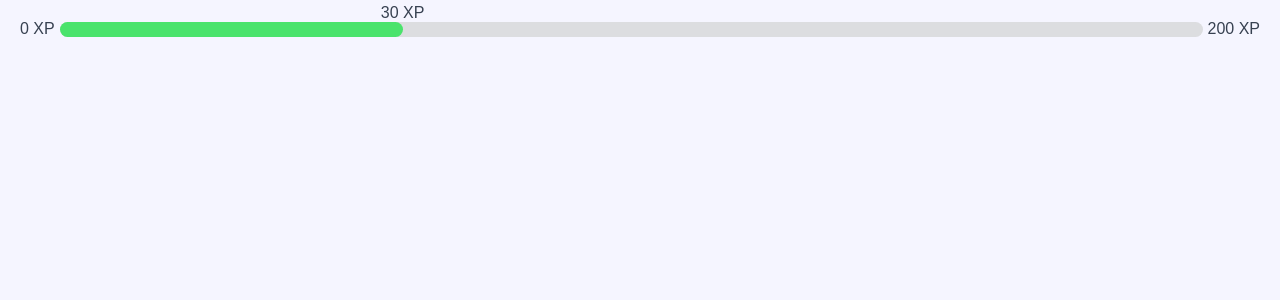
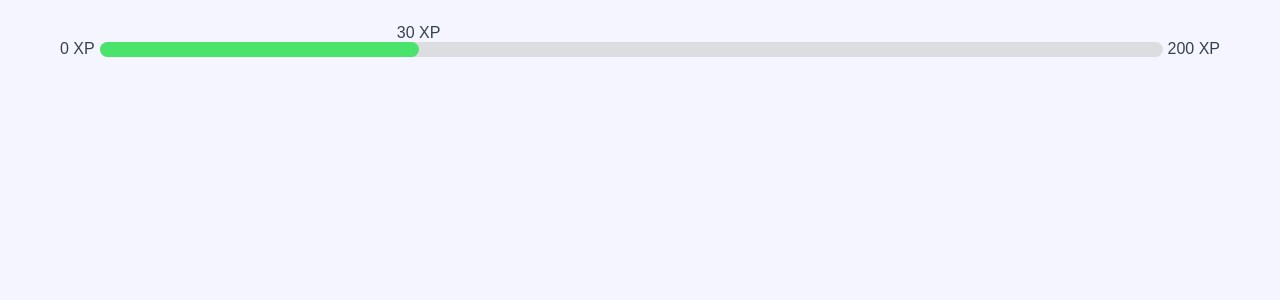
Before and after one commit to everton-dgn/pomodoro-react, a React (Create React App) app: page / in a window 1280 px wide. Shown: the top 300 px of the page. Built offline with nearby package versions, Linux system fonts and the light colour scheme.

Commit message:
:art: mudança para unidade de medida rem

```diff
--- a/src/components/ExperienceBar/styles.ts
+++ b/src/components/ExperienceBar/styles.ts
@@ -4,6 +4,8 @@ import { s, c } from 'theme'
 export const ContainerMain = styled(c.Row)`
   justify-content: center;
   align-items: center;
+  margin-top: 2rem;
+  margin-bottom: 2rem;
 
   span {
     display: flex;
@@ -14,17 +16,17 @@ export const ContainerMain = styled(c.Row)`
 `
 
 export const BarGrey = styled(c.Row)`
-  height: 15px;
+  height: 1.5rem;
   background-color: ${s.light400};
-  border-radius: 20px;
-  margin: 0 5px;
+  border-radius: 2rem;
+  margin: 0 0.5rem;
   position: relative;
 `
 
 export const BarGreen = styled(c.Row)<{ percent: number }>`
-  height: 15px;
+  height: 1.5rem;
   background-color: ${s.green300};
-  border-radius: 20px;
+  border-radius: 2rem;
   width: ${props => props.percent}%;
 `
 
@@ -32,7 +34,7 @@ export const CurrentExperience = styled.span<{ percent: number }>`
   display: flex;
   flex-direction: row;
   left: ${props => props.percent}%;
-  bottom: 15px;
+  bottom: 1.5rem;
   position: absolute;
   transform: translateX(-50%);
 `
--- a/src/styles/GlobalStyles.ts
+++ b/src/styles/GlobalStyles.ts
@@ -8,20 +8,23 @@ export default createGlobalStyle`
     box-sizing: border-box;
     text-decoration: none !important;
     -webkit-font-smoothing: antialiased !important;
-    font-family: 'Poppins', 'Arial', sans-serif !important;
+    font-family: 'Poppins', 'Arial', sans-serif;
     list-style: none !important;
+  }
+
+  html {
+    font-size: 62.5%;
   }
 
   body,
   html,
   #root {
     background-color: ${s.light200};
-    font-size: 15px;
     color: ${s.dark500};
   }
 
-  #root, input, select, textarea, button {
-    font: 400 16px 'Poppins', sans-serif;
+  body, #root, input, select, textarea, button {
+    font: 400 1.6rem 'Poppins', sans-serif;
   }
 
   #root {
@@ -33,7 +36,7 @@ export default createGlobalStyle`
 
   a,
   a:active {
-    color: #00f;
+    color: inherit;
     text-decoration: none;
   }
 
@@ -43,16 +46,16 @@ export default createGlobalStyle`
 
   ::-webkit-scrollbar,
   scrollbar-width {
-    width: 7px !important;
+    width: 0.7rem !important;
   }
 
   ::-webkit-scrollbar-thumb {
-    background-color: ${s.light300};
-    border-radius: 20px;
+    background-color: ${s.blue300};
+    border-radius: 20rem;
   }
 
   :root {
-    scrollbar-color: ${s.light300} ${s.light100} !important;
-    scrollbar-width: 7px !important;
+    scrollbar-color: ${s.blue300} ${s.light100} !important;
+    scrollbar-width: 0.7rem !important;
   }
 `
--- a/src/theme/breakpoints.ts
+++ b/src/theme/breakpoints.ts
@@ -6,8 +6,8 @@ interface BreakValues {
 }
 
 export default {
-  break: (num1: BreakValues) => `@media screen and (min-width: ${num1}px)`,
-  breakMax: (num2: BreakValues) => `@media screen and (max-width: ${num2}px)`,
+  break: (num1: BreakValues) => `@media screen and (min-width: ${num1}rem)`,
+  breakMax: (num2: BreakValues) => `@media screen and (max-width: ${num2}rem)`,
   breakMinMax: ({ param1, param2 }: BreakValues) =>
-    `@media screen and (max-width: ${param2}px) and (min-width: ${param1}px)`
+    `@media screen and (max-width: ${param2}px) and (min-width: ${param1}rem)`
 }
--- a/src/theme/layouts.ts
+++ b/src/theme/layouts.ts
@@ -11,9 +11,9 @@ export default {
     display: flex;
     flex-direction: column;
     width: 100%;
-    max-width: 1280px;
+    max-width: 120rem;
     margin: 0 auto;
-    padding: 0 20px;
+    padding: 0 2rem;
   `,
 
   Row: styled.div`
--- a/src/theme/typograph.ts
+++ b/src/theme/typograph.ts
@@ -1,21 +1,19 @@
 export default {
-  textTitle1: '30px',
-  textTitle2: '28px',
-  textTitle3: '25px',
-  textTitle4: '22px',
-  textTitle5: '20px',
-  textSubtitle1: '19px',
-  textSubtitle2: '18px',
-  textSubtitle3: '17px',
-  textSubtitle4: '16px',
-  textSubtitle5: '15px',
-  textP1: '15px',
-  textP2: '14px',
-  textP3: '13px',
-  textP4: '12px',
-  textP5: '11px',
-  textSmall1: '11px',
-  textSmall2: '10px',
-  textSmall3: '9px',
-  textSmall4: '8px'
+  textTitle1: '3.0rem',
+  textTitle2: '2.8rem',
+  textTitle3: '2.4rem',
+  textTitle4: '2.2rem',
+  textTitle5: '2rem',
+  textSubtitle1: '1.9rem',
+  textSubtitle2: '1.8rem',
+  textSubtitle3: '1.7rem',
+  textSubtitle4: '1.6rem',
+  textP1: '1.5rem',
+  textP2: '1.4rem',
+  textP3: '1.3rem',
+  textP4: '1.2rem',
+  textP5: '1.1rem',
+  textSmall1: '1rem',
+  textSmall2: '0.9rem',
+  textSmall3: '0.8rem'
 }
```
Also changed, not shown: src/components/CompleteChallenges/styles.ts (added, +20 -0 lines), src/components/Profile/styles.ts (added, +34 -0 lines).
